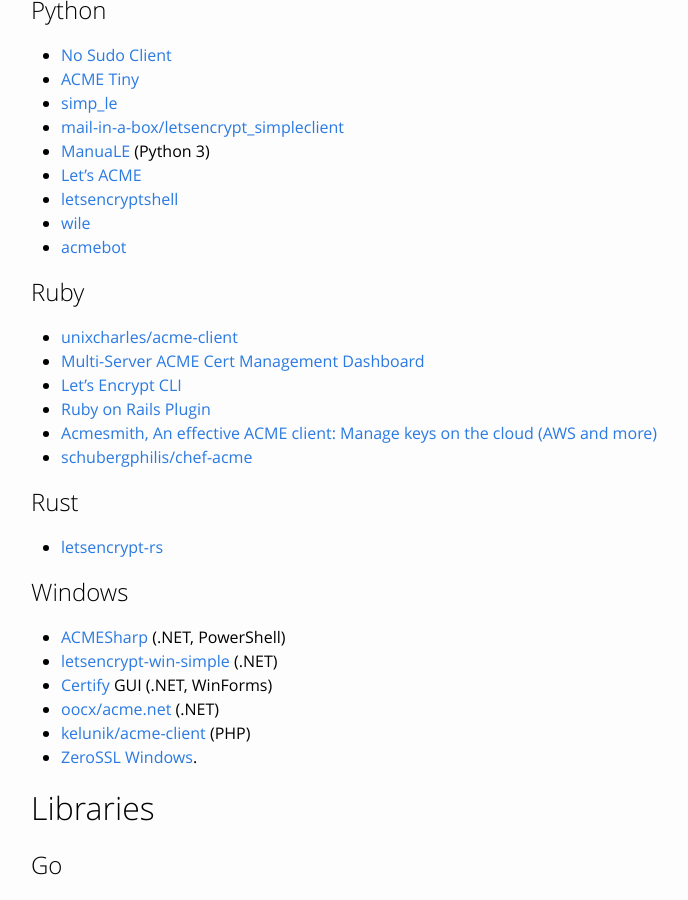
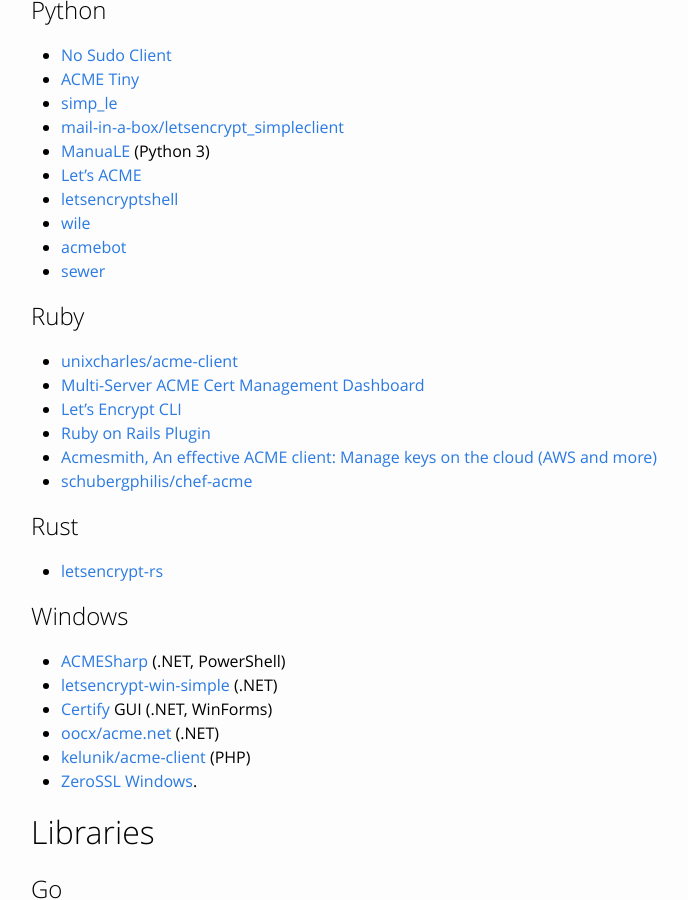
Before and after one commit to snowman1120/website, a Jekyll site: the page built from docs/client-options.md, in a window 1280 px wide and 900 px high, scrolled down 2313 px. Shown: the whole window, without its empty margins (139-827 px from the left). Built offline with Jekyll 4.4.1, drawn with Linux system fonts in a browser that asks for light colours.

Commit message:
added a new python letsencrypt client (#172)

```diff
--- a/docs/client-options.md
+++ b/docs/client-options.md
@@ -102,6 +102,7 @@ third party clients.
 - [letsencryptshell](https://mojzis.com/software/letsencryptshell/)
 - [wile](https://github.com/costela/wile)
 - [acmebot](https://github.com/plinss/acmebot)
+- [sewer](https://github.com/komuW/sewer)
 
 ## Ruby
 
```
